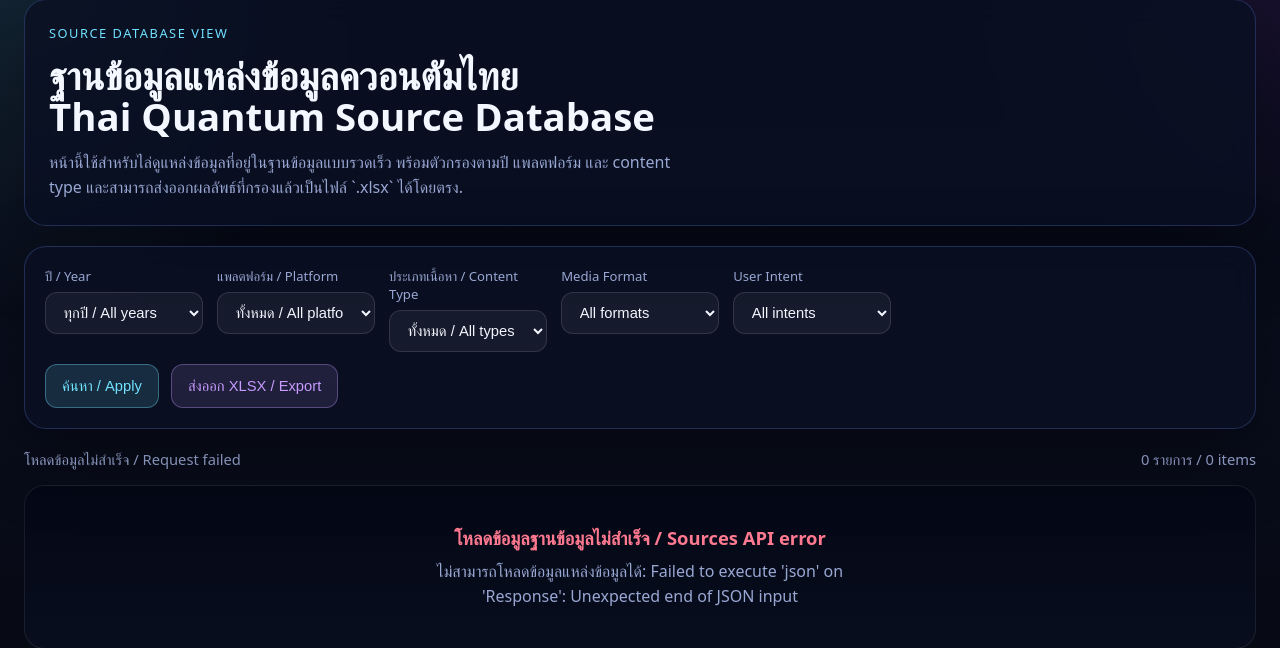
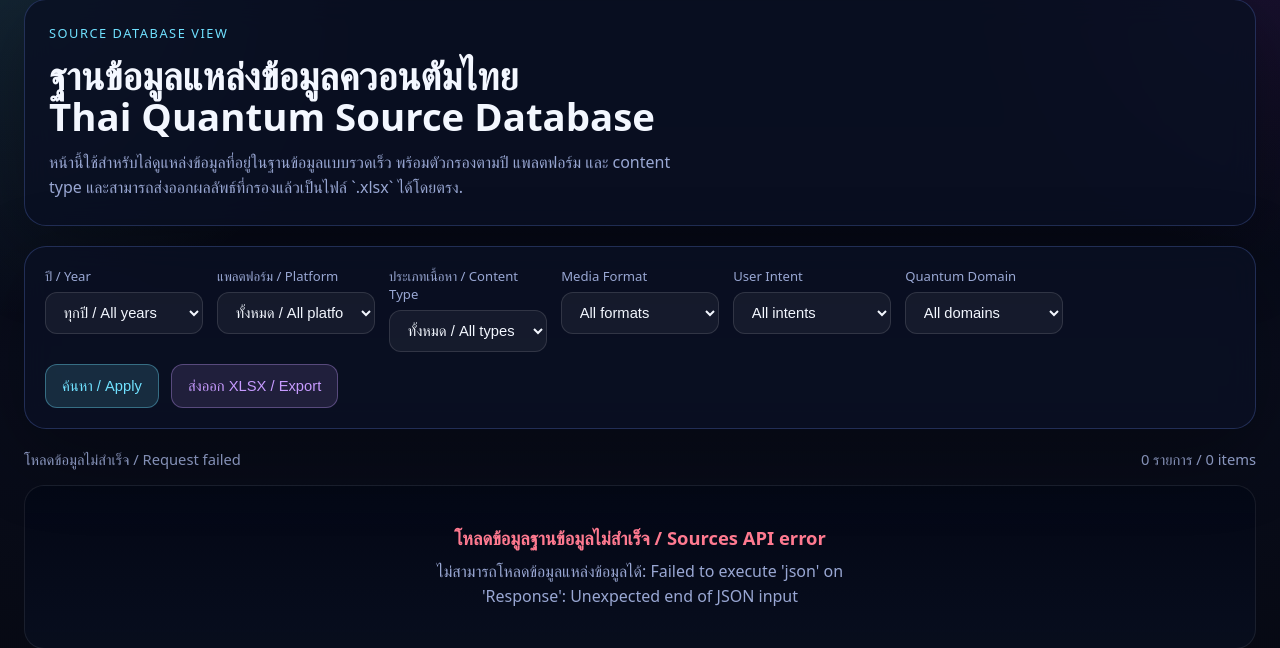
Before and after one commit to taechasith/SiamQuantum-Atlas, a FastAPI app: page /database in a window 1280 px wide. Shown: the part 77-725 px from the top of the page. Run offline with FastAPI, Linux system fonts and the light colour scheme; data that the repository does not hold is empty.

Commit message:
phase 9: quantum_domain corpus field + database filter
- Backfill sources.quantum_domain from entity.area (765 rows, 9 canonical domains)
- Add quantum_domain filter to GET /api/sources
- Expose quantum_domain in /api/taxonomy/summary
- Add domain chip (purple) to database page cards + filter dropdown
- 26 tests green

Co-Authored-By: Claude Sonnet 4.6 <noreply@anthropic.com>

```diff
--- a/src/siamquantum/viewer/server.py
+++ b/src/siamquantum/viewer/server.py
@@ -333,6 +333,9 @@ def api_taxonomy_summary() -> JSONResponse:
             thai_count = conn.execute(
                 "SELECT COUNT(*) FROM entities WHERE thai_cultural_angle IS NOT NULL AND thai_cultural_angle != ''"
             ).fetchone()[0]
+            qd_rows = conn.execute(
+                "SELECT quantum_domain, COUNT(*) AS n FROM sources WHERE quantum_domain IS NOT NULL GROUP BY quantum_domain ORDER BY n DESC"
+            ).fetchall()
     except Exception as exc:
         return JSONResponse(
             {"ok": False, "data": None, "error": {"code": "taxonomy_failed", "message": str(exc)}},
@@ -344,6 +347,7 @@ def api_taxonomy_summary() -> JSONResponse:
             "media_format": [{"label": r[0], "count": r[1]} for r in mf_rows],
             "user_intent": [{"label": r[0], "count": r[1]} for r in ui_rows],
             "thai_cultural_angle_count": thai_count,
+            "quantum_domain": [{"label": r[0], "count": r[1]} for r in qd_rows],
         },
         "error": None,
     })
@@ -534,6 +538,7 @@ def api_sources(
     content_type: str | None = Query(None),
     media_format: str | None = Query(None),
     user_intent: str | None = Query(None),
+    quantum_domain: str | None = Query(None),
     include_filtered: bool = Query(False, description="Include non-relevant sources"),
     page: int = Query(1, ge=1),
     page_size: int = Query(20, ge=1, le=100),
@@ -561,6 +566,9 @@ def api_sources(
     if user_intent is not None:
         conditions.append("e.user_intent = ?")
         params.append(user_intent)
+    if quantum_domain is not None:
+        conditions.append("s.quantum_domain = ?")
+        params.append(quantum_domain)
 
     where = ("WHERE " + " AND ".join(conditions)) if conditions else ""
     offset = (page - 1) * page_size
@@ -576,6 +584,7 @@ def api_sources(
             rows = conn.execute(f"""
                 SELECT s.id, s.platform, s.url, s.title, s.published_year,
                        s.view_count, s.like_count, s.comment_count,
+                       s.quantum_domain,
                        e.content_type, e.production_type, e.area, e.engagement_level,
                        e.media_format, e.user_intent
                 FROM sources s
--- a/src/siamquantum/viewer/templates/database.html
+++ b/src/siamquantum/viewer/templates/database.html
@@ -203,6 +203,12 @@
     border-color: rgba(86, 243, 154, 0.22);
   }
 
+  .chip-domain {
+    background: rgba(199, 155, 255, 0.08);
+    color: #c79bff;
+    border-color: rgba(199, 155, 255, 0.22);
+  }
+
   .source-url {
     color: var(--muted);
     font-size: 0.84rem;
@@ -339,6 +345,12 @@
           <option value="">All intents</option>
         </select>
       </div>
+      <div class="field">
+        <label for="filter-quantum-domain">Quantum Domain</label>
+        <select id="filter-quantum-domain">
+          <option value="">All domains</option>
+        </select>
+      </div>
     </div>
     <div class="filter-actions">
       <button class="btn btn-primary" id="apply-filters" type="button">ค้นหา / Apply</button>
@@ -393,6 +405,7 @@
     filterContentType: document.getElementById("filter-content-type"),
     filterMediaFormat: document.getElementById("filter-media-format"),
     filterUserIntent: document.getElementById("filter-user-intent"),
+    filterQuantumDomain: document.getElementById("filter-quantum-domain"),
     apply: document.getElementById("apply-filters"),
     exportBtn: document.getElementById("export-xlsx"),
     status: document.getElementById("status-copy"),
@@ -421,6 +434,7 @@
     if (elements.filterContentType.value) params.set("content_type", elements.filterContentType.value);
     if (elements.filterMediaFormat.value) params.set("media_format", elements.filterMediaFormat.value);
     if (elements.filterUserIntent.value) params.set("user_intent", elements.filterUserIntent.value);
+    if (elements.filterQuantumDomain.value) params.set("quantum_domain", elements.filterQuantumDomain.value);
     return params.toString();
   }
 
@@ -456,6 +470,7 @@
     const taxChips = [];
     if (item.media_format) taxChips.push(`<span class="chip chip-format">${item.media_format}</span>`);
     if (item.user_intent) taxChips.push(`<span class="chip chip-intent">${item.user_intent.replace(/_/g," ")}</span>`);
+    if (item.quantum_domain) taxChips.push(`<span class="chip chip-domain">${item.quantum_domain.replace(/_/g," ")}</span>`);
     const counts = [];
     if (item.view_count !== null && item.view_count !== undefined) counts.push(`views ${Number(item.view_count).toLocaleString()}`);
     if (item.like_count !== null && item.like_count !== undefined) counts.push(`likes ${Number(item.like_count).toLocaleString()}`);
@@ -567,6 +582,12 @@
         opt.textContent = label.replace(/_/g, " ");
         elements.filterUserIntent.appendChild(opt);
       });
+      (p.data.quantum_domain || []).forEach(({ label, count }) => {
+        const opt = document.createElement("option");
+        opt.value = label;
+        opt.textContent = `${label.replace(/_/g, " ")} (${count})`;
+        elements.filterQuantumDomain.appendChild(opt);
+      });
     } catch { /* fallback: filters stay at "all" */ }
   }
 
```
Also changed, not shown: tests/test_viewer.py (+13 -6 lines).
